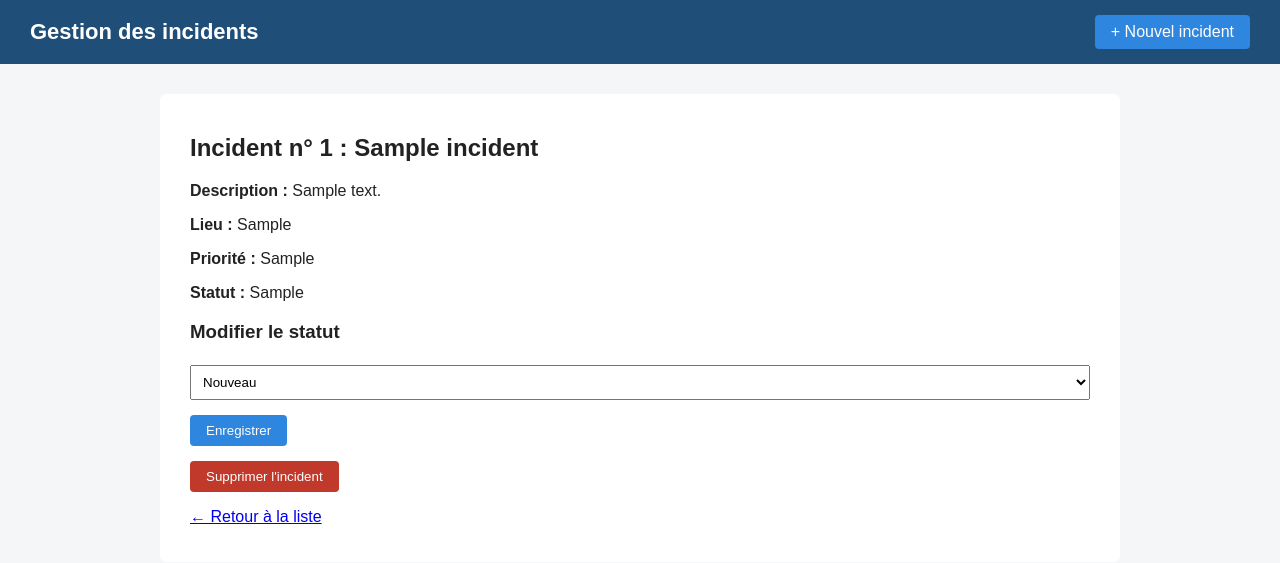
After one commit to adamgattousi/gestion-incidents, a Flask app: page /incidents/1 in a window 1280 px wide. The commit adds this page. Shown: the top 563 px of the page. Run offline with Flask 3, Linux system fonts and the light colour scheme; tables that the repository leaves empty hold one stand-in row (values such as "Sample post").

Commit message:
Ajout des détails, de la modification du statut et de la suppression

```diff
--- a/app/database.py
+++ b/app/database.py
@@ -35,6 +35,27 @@ def get_all_incidents(db_path):
     return incidents
 
 
+def get_incident(db_path, incident_id):
+    conn = get_connection(db_path)
+    incident = conn.execute("SELECT * FROM incidents WHERE id = ?", (incident_id,)).fetchone()
+    conn.close()
+    return incident
+
+
+def update_statut(db_path, incident_id, statut):
+    conn = get_connection(db_path)
+    conn.execute("UPDATE incidents SET statut = ? WHERE id = ?", (statut, incident_id))
+    conn.commit()
+    conn.close()
+
+
+def delete_incident(db_path, incident_id):
+    conn = get_connection(db_path)
+    conn.execute("DELETE FROM incidents WHERE id = ?", (incident_id,))
+    conn.commit()
+    conn.close()
+
+
 def add_incident(db_path, titre, description, lieu, priorite):
     conn = get_connection(db_path)
     conn.execute(
--- a/app/main.py
+++ b/app/main.py
@@ -1,6 +1,6 @@
 import os
 
-from flask import Flask, redirect, render_template, request, url_for
+from flask import Flask, abort, redirect, render_template, request, url_for
 
 from app import database
 
@@ -37,6 +37,26 @@ def create_app(db_path=None):
 
         return render_template("nouveau.html", priorites=PRIORITES)
 
+    @app.route("/incidents/<int:incident_id>")
+    def details(incident_id):
+        incident = database.get_incident(db, incident_id)
+        if incident is None:
+            abort(404)
+        return render_template("details.html", incident=incident, statuts=STATUTS)
+
+    @app.route("/incidents/<int:incident_id>/statut", methods=["POST"])
+    def changer_statut(incident_id):
+        statut = request.form.get("statut")
+        if statut not in STATUTS:
+            abort(400)
+        database.update_statut(db, incident_id, statut)
+        return redirect(url_for("details", incident_id=incident_id))
+
+    @app.route("/incidents/<int:incident_id>/supprimer", methods=["POST"])
+    def supprimer(incident_id):
+        database.delete_incident(db, incident_id)
+        return redirect(url_for("index"))
+
     return app
 
 
--- /dev/null
+++ b/app/templates/details.html
@@ -0,0 +1,26 @@
+{% extends "base.html" %}
+{% block content %}
+<h2>Incident n° {{ incident.id }} : {{ incident.titre }}</h2>
+
+<p><strong>Description :</strong> {{ incident.description }}</p>
+<p><strong>Lieu :</strong> {{ incident.lieu }}</p>
+<p><strong>Priorité :</strong> {{ incident.priorite }}</p>
+<p><strong>Statut :</strong> {{ incident.statut }}</p>
+
+<h3>Modifier le statut</h3>
+<form method="post" action="{{ url_for('changer_statut', incident_id=incident.id) }}">
+    <select name="statut">
+        {% for s in statuts %}
+        <option value="{{ s }}" {% if s == incident.statut %}selected{% endif %}>{{ s }}</option>
+        {% endfor %}
+    </select>
+    <button type="submit" class="btn">Enregistrer</button>
+</form>
+
+<form method="post" action="{{ url_for('supprimer', incident_id=incident.id) }}"
+      onsubmit="return confirm('Supprimer cet incident ?');">
+    <button type="submit" class="btn btn-danger">Supprimer l'incident</button>
+</form>
+
+<p><a href="{{ url_for('index') }}">← Retour à la liste</a></p>
+{% endblock %}
--- a/app/templates/index.html
+++ b/app/templates/index.html
@@ -14,7 +14,7 @@
     {% for incident in incidents %}
     <tr>
         <td>{{ incident.id }}</td>
-        <td>{{ incident.titre }}</td>
+        <td><a href="{{ url_for('details', incident_id=incident.id) }}">{{ incident.titre }}</a></td>
         <td>{{ incident.lieu }}</td>
         <td>{{ incident.priorite }}</td>
         <td>{{ incident.statut }}</td>
```
